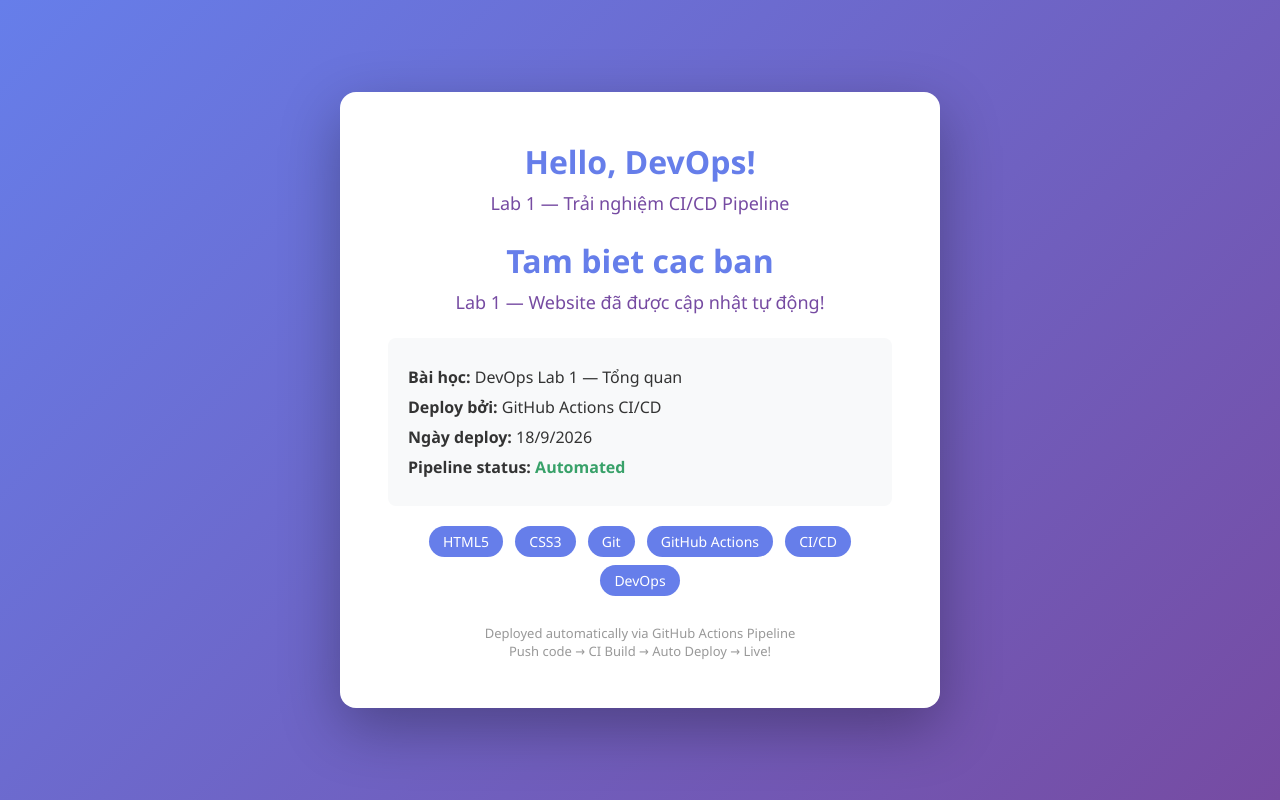
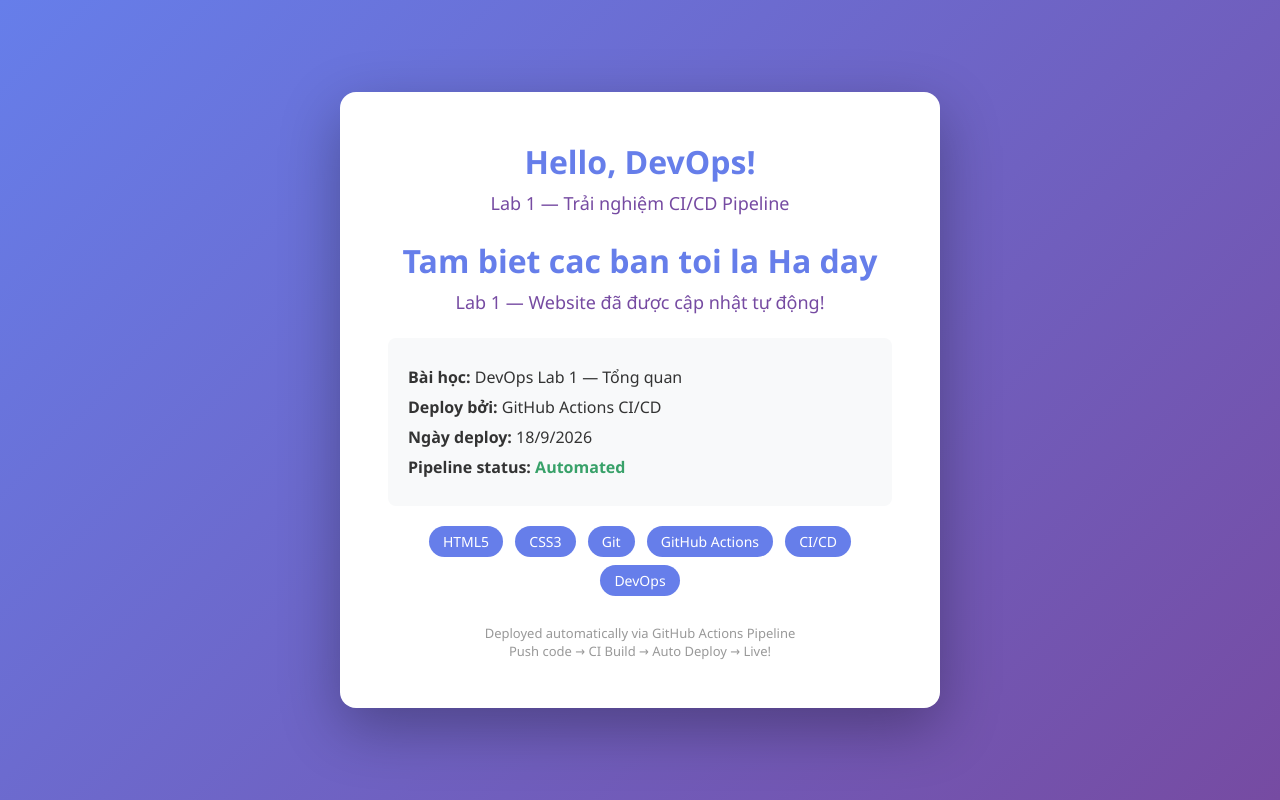
Before and after one commit to lehoangha1994/devops-lab1-mysite, a plain HTML site: page index.html in a window 1280 px wide. Drawn offline with Linux system fonts and the light colour scheme.

Commit message:
Update greeting message in index.html

```diff
--- a/index.html
+++ b/index.html
@@ -44,7 +44,7 @@
     <div class="container">
         <h1> Hello, DevOps!</h1>
         <h2>Lab 1 — Trải nghiệm CI/CD Pipeline</h2>
-        <h1> Tam biet cac ban</h1>
+        <h1> Tam biet cac ban toi la Ha day</h1>
 <h2>Lab 1 — Website đã được cập nhật tự động!  </h2>
 
         <div class="info">
```
